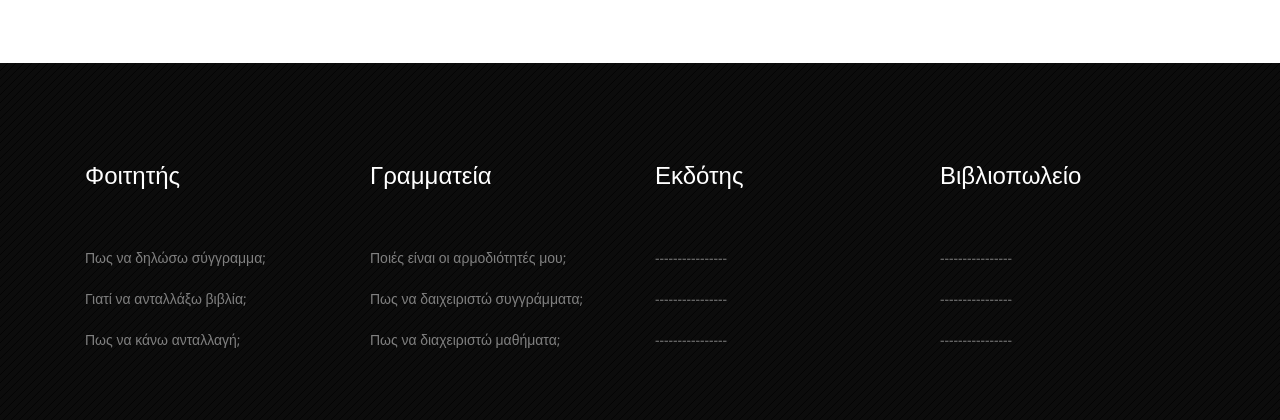
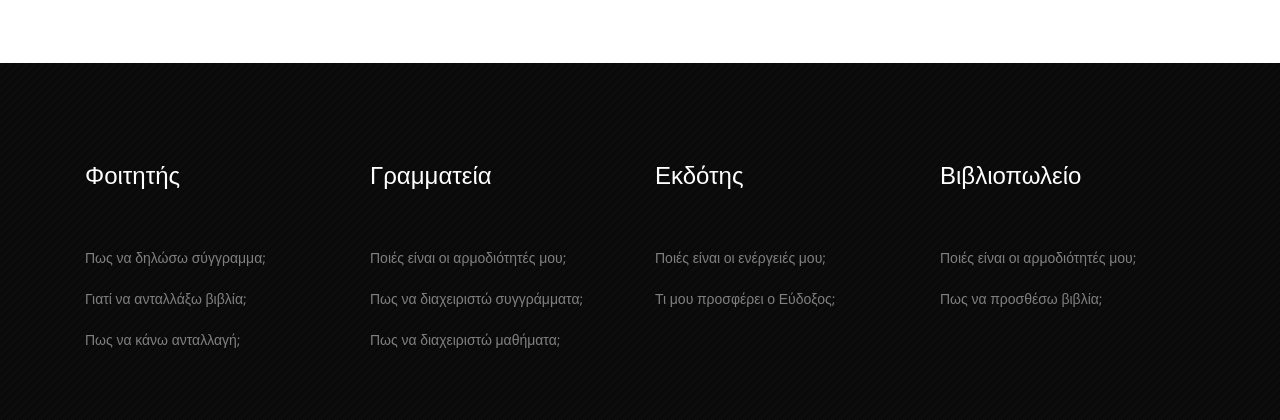
Before and after one commit to iliaspap123/Eudoxus, a PHP site: page / in a window 1280 px wide. Shown: the part 428-848 px from the top of the page. Run offline with PHP 8.4, Linux system fonts and the light colour scheme; some web fonts are replaced.

Commit message:
class-nacc.css

```diff
--- a/planA/css/classy-nav.css
+++ b/planA/css/classy-nav.css
@@ -334,7 +334,7 @@ img {
   -ms-grid-row-align: center;
   align-items: center; }
 .breakpoint-off .classynav ul li .dropdown {
-  width: 180px;
+  width: 225px;
   position: absolute;
   background-color: #ffffff;
   top: 120%;
--- a/planA/index.html
+++ b/planA/index.html
@@ -85,7 +85,7 @@
                                 <ul>
                                     <li><a href="#">Φοιτητής</a>
                                         <ul class="dropdown">
-                                            <li><a href="#">ΔήλωσηΣυγγραμμάτων</a></li>
+                                            <li><a href="#">Δήλωση Συγγραμμάτων</a></li>
                                             <li><a href="#">Εύδοξος +</a></li>
                                             <li><a href="map.html">Σημεία Διανομής</a></li>
                                             <li><a href="#">Παράδοση Συγγραμμάτων</a></li>
@@ -93,22 +93,21 @@
                                     </li>
                                     <li><a href="#">Γραμματεία</a>
                                         <ul class="dropdown">
-                                            <li><a href="#">Διαχείριση</a></li>
+                                            <li><a href="#">Διαχείριση Συγγραμμάτων</a></li>
                                             <li><a href="#">Διαχείριση Γραμματείας</a></li>
                                         </ul>
                                     </li>
                                     <li><a href="#">Εκδότης</a>
                                         <ul class="dropdown">
-                                            <li><a href="#">----------------</a></li>
-                                            <li><a href="#">----------------</a></li>
-                                            <li><a href="#">----------------</a></li>
+                                            <li><a href="#">Διαχείριση Συγγραμμάτων</a></li>
+                                            <li><a href="#">Υπηρεσία Ταχυμεταφοράς</a></li>
+                                            <li><a href="#">Κοστολόγηση</a></li>
                                         </ul>
                                     </li>
                                     <li><a href="#l">Βιβλιοπωλείο</a>
                                         <ul class="dropdown">
-                                          <li><a href="#">----------------</a></li>
-                                          <li><a href="#">----------------</a></li>
-                                          <li><a href="#">----------------</a></li>
+                                          <li><a href="#">Διαχείριση Συγγραμμάτων</a></li>
+                                          <li><a href="#">Παράδοση Συγγραμμάτων</a></li>
                                         </ul>
                                     </li>
                                     <li><a href="announcement.html">Ανακοινώσεις</a></li>
@@ -193,7 +192,7 @@
                                 <nav>
                                     <ul>
                                         <li><a href="#">Ποιές είναι οι αρμοδιότητές μου;</a></li>
-                                        <li><a href="#">Πως να δαιχειριστώ συγγράμματα;</a></li>
+                                        <li><a href="#">Πως να διαχειριστώ συγγράμματα;</a></li>
                                         <li><a href="#">Πως να διαχειριστώ μαθήματα;</a></li>
                                         <!-- <li><a href="#">God of war</a></li>
                                         <li><a href="#">Persona 5</a></li> -->
@@ -212,9 +211,8 @@
                             <div class="widget-content">
                                 <nav>
                                     <ul>
-                                        <li><a href="#">----------------</a></li>
-                                        <li><a href="#">----------------</a></li>
-                                        <li><a href="#">----------------</a></li>
+                                        <li><a href="#">Ποιές είναι οι ενέργειές μου;</a></li>
+                                        <li><a href="#">Τι μου προσφέρει ο Εύδοξος;</a></li>
                                         <!-- <li><a href="#">Forum</a></li>
                                         <li><a href="#">Contact</a></li> -->
                                     </ul>
@@ -232,9 +230,10 @@
                             <div class="widget-content">
                                 <nav>
                                     <ul>
-                                        <li><a href="#">----------------</a></li>
-                                        <li><a href="#">----------------</a></li>
-                                        <li><a href="#">----------------</a></li>
+                                        <li><a href="#"></a></li>
+                                        <li><a href="#">Ποιές είναι οι αρμοδιότητές μου;</a></li>
+                                        <li><a href="#">Πως να προσθέσω βιβλία;</a></li>
+                                        <!-- <li><a href="#">Πως να προσθέσω βιβλία;</a></li> -->
                                         <!-- <li><a href="#">God of war</a></li>
                                         <li><a href="#">Persona 5</a></li> -->
                                     </ul>
```
Also changed, not shown: planA/img/bg-img/1.png (deleted), planA/img/bg-img/2.png (deleted), planA/img/bg-img/3.png (deleted), 2 other files.
